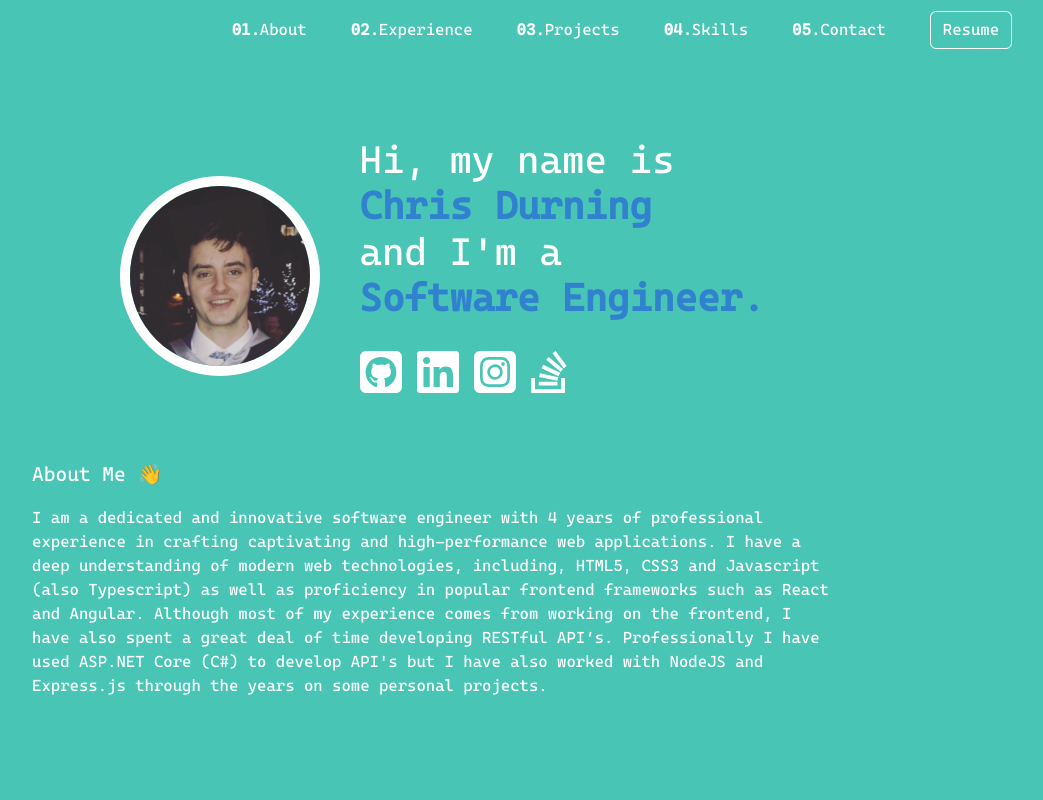
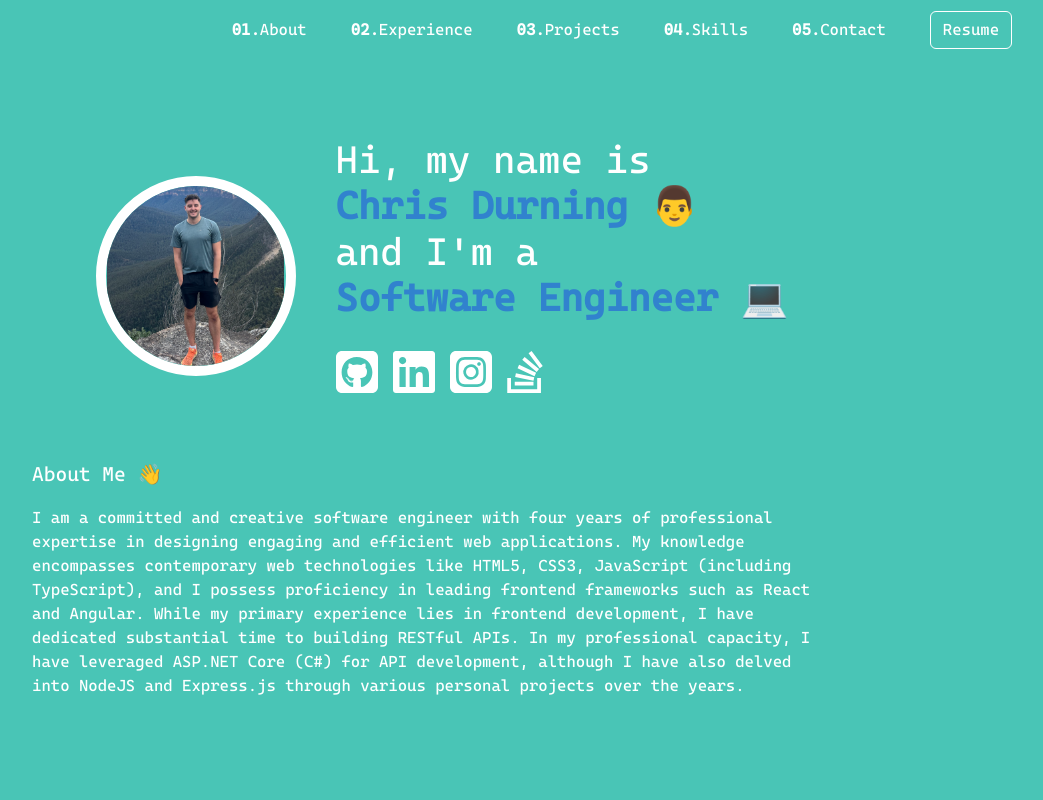
Before and after one commit to chrisdurning22/PortfolioV2, a React (Create React App) app: page / in a window 1280 px wide. Shown: the top 800 px of the page, without its empty margins (208-1251 px from the left). Built offline with nearby package versions, Linux system fonts and the light colour scheme.

Commit message:
small changes

```diff
--- a/src/components/About/About.tsx
+++ b/src/components/About/About.tsx
@@ -7,7 +7,7 @@ const About: FC<AboutProps> = () => (
     <div className="section-child">
       <h3>About Me &#128075;</h3>
       <p>
-      I am a dedicated and innovative software engineer with 4 years of professional experience in crafting captivating and high-performance web applications. I have a deep understanding of modern web technologies, including, HTML5, CSS3 and Javascript (also Typescript) as well as proficiency in popular frontend frameworks such as React and Angular. Although most of my experience comes from working on the frontend, I have also spent a great deal of time developing RESTful API’s. Professionally I have used ASP.NET Core (C#) to develop API's but I have also worked with NodeJS and Express.js through the years on some personal projects.
+      I am a committed and creative software engineer with four years of professional expertise in designing engaging and efficient web applications. My knowledge encompasses contemporary web technologies like HTML5, CSS3, JavaScript (including TypeScript), and I possess proficiency in leading frontend frameworks such as React and Angular. While my primary experience lies in frontend development, I have dedicated substantial time to building RESTful APIs. In my professional capacity, I have leveraged ASP.NET Core (C#) for API development, although I have also delved into NodeJS and Express.js through various personal projects over the years.
       </p>
     </div>
   </section>
--- a/src/components/Hero/Hero.tsx
+++ b/src/components/Hero/Hero.tsx
@@ -1,4 +1,4 @@
-import profilePicture from '../../images/graduation.png'
+import profilePicture from '../../images/me.jpeg'
 import About from '../About/About';
 import Socials from '../Socials/Socials';
 
@@ -11,9 +11,9 @@ const Hero = () => (
     <div className="flex-column">
       <h1 style={{color:'black'}}>
         <div className='fade-item' style={{color:'white', animationDelay: '200ms'}}>Hi, my name is</div><br></br>
-        <strong className='fade-item'  style={{color:'#3182CE', animationDelay: '300ms'}}>Chris Durning</strong><br></br>
+        <strong className='fade-item'  style={{color:'#3182CE', animationDelay: '300ms'}}>Chris Durning &#128104;</strong><br></br>
         <div className='fade-item'  style={{color:'white', animationDelay: '400ms'}}>and I'm a</div><br></br>
-        <strong className='fade-item' style={{color:'#3182CE', animationDelay: '500ms'}}>Software Engineer.</strong>
+        <strong className='fade-item' style={{color:'#3182CE', animationDelay: '500ms'}}>Software Engineer &#128187;</strong>
 
       </h1>
       <div className="socials">
```
Also changed, not shown: src/images/me.jpeg (added), 1 other file (tests, documents, lock files or other folders).
